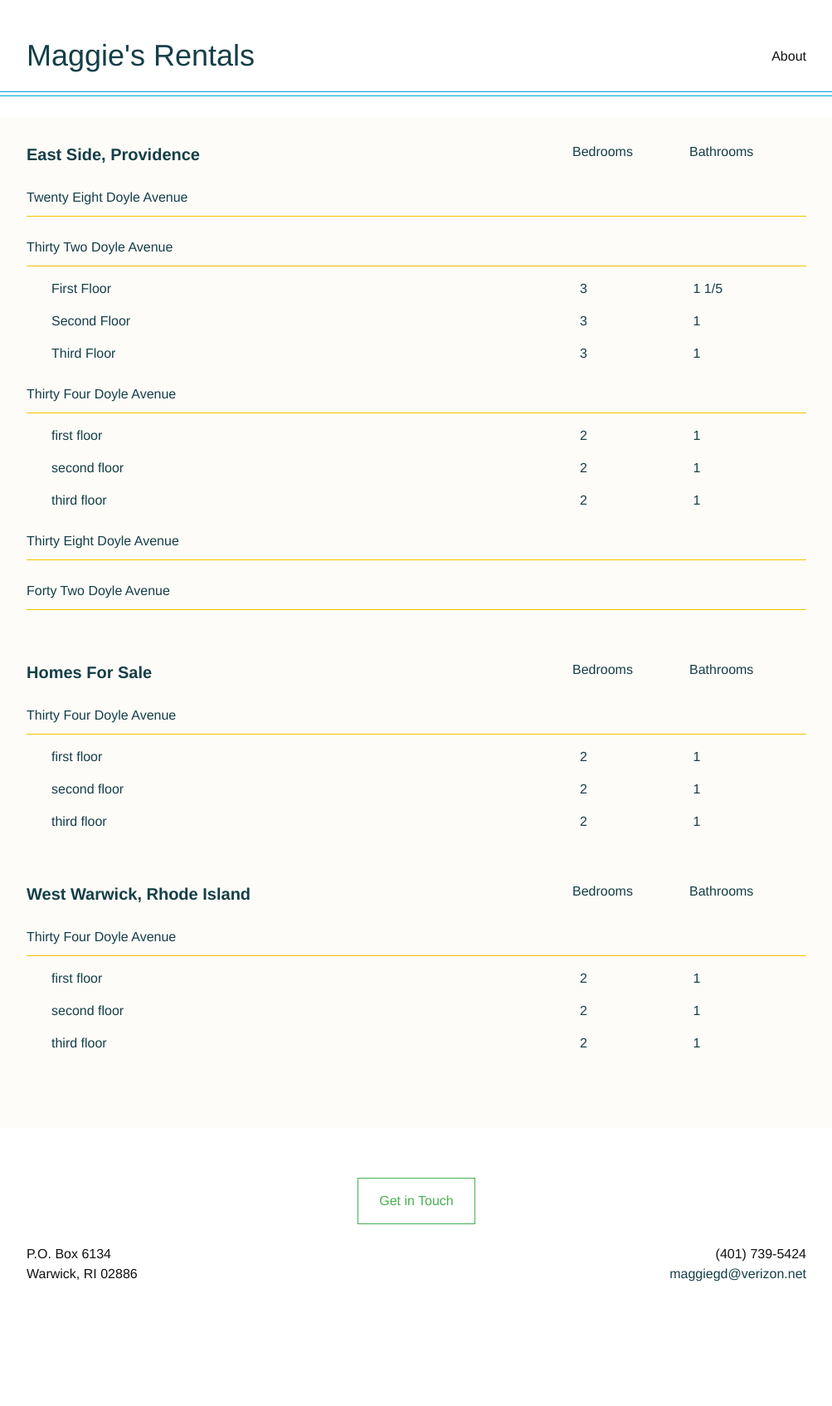
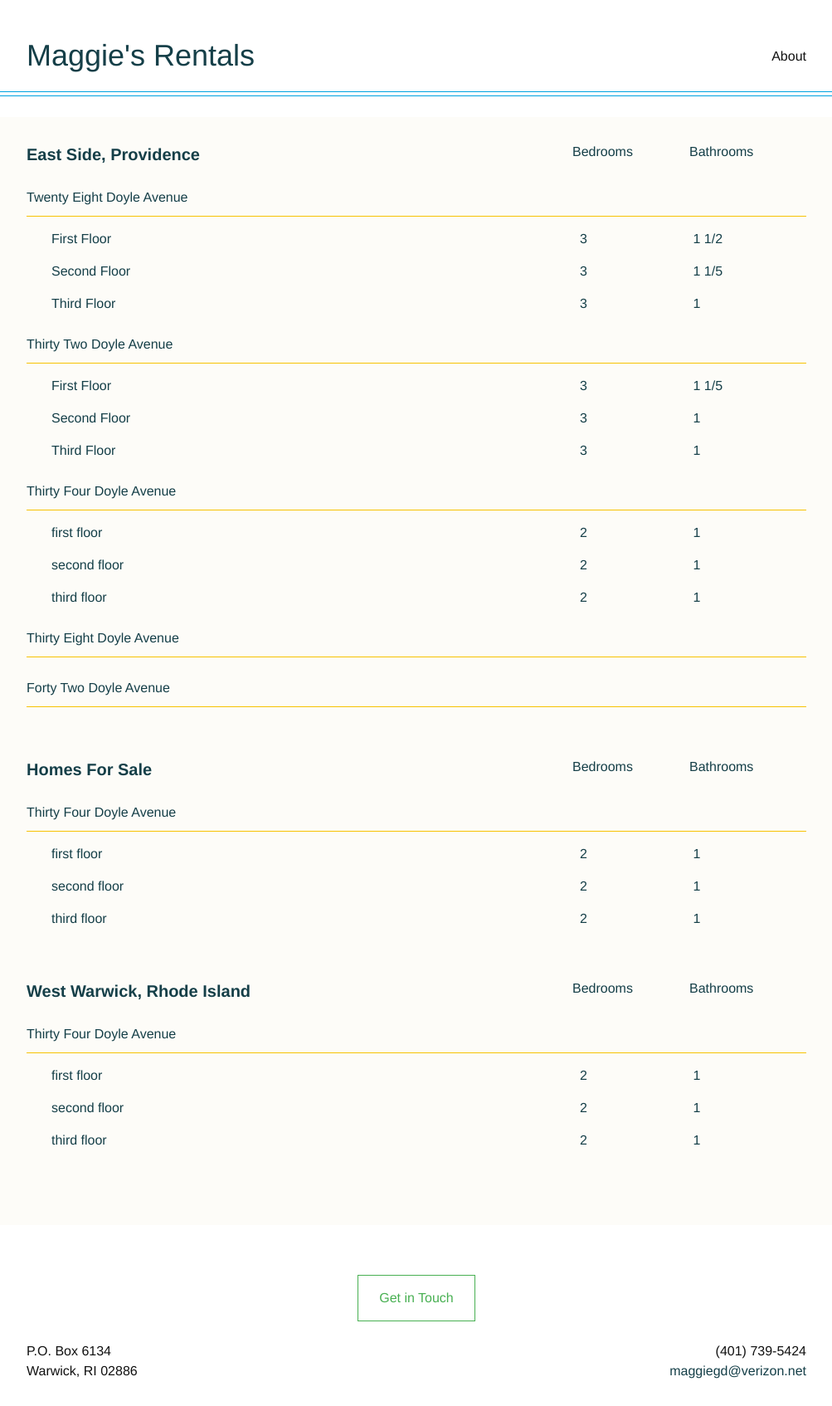
Before and after one commit to alexandreaco/maggiesrentals.github.io, a Jekyll site: the page built from index.html, in a window 1280 px wide. Shown: the whole page at 83% size, without its empty margins (138-1141 px from the left). Built offline with Jekyll 4.4.1, drawn with Linux system fonts in a browser that asks for light colours; before the commit the page ends 1577 px from its top, so only the background shows below that.

Commit message:
Updated Twenty Eight Doyle Avenue

```diff
--- a/_buildings/twenty-eight-doyle-avenue.markdown
+++ b/_buildings/twenty-eight-doyle-avenue.markdown
@@ -4,6 +4,10 @@
 image: "/uploads/28D.jpg"
 Google Map Text: <iframe src="https://www.google.com/maps/embed?pb=!1m18!1m12!1m3!1d2972.522509553762!2d-71.40791289999999!3d41.838578999999996!2m3!1f0!2f0!3f0!3m2!1i1024!2i768!4f13.1!3m3!1m2!1s0x89e444e023a679c7%3A0x478dca7a9190ef9a!2s28+Doyle+Ave%2C+Providence%2C+RI+02906!5e0!3m2!1sen!2sus!4v1485636610595"
   width="100%" height="350" frameborder="0" style="border:0" allowfullscreen></iframe>
+Apartments:
+- Twenty Eight Doyle Ave, First Floor
+- Twenty Eight Doyle Ave, Second Floor
+- Twenty Eight Doyle, Third Floor
 ---
 
 Modern Kitchens with New Appliances
```
